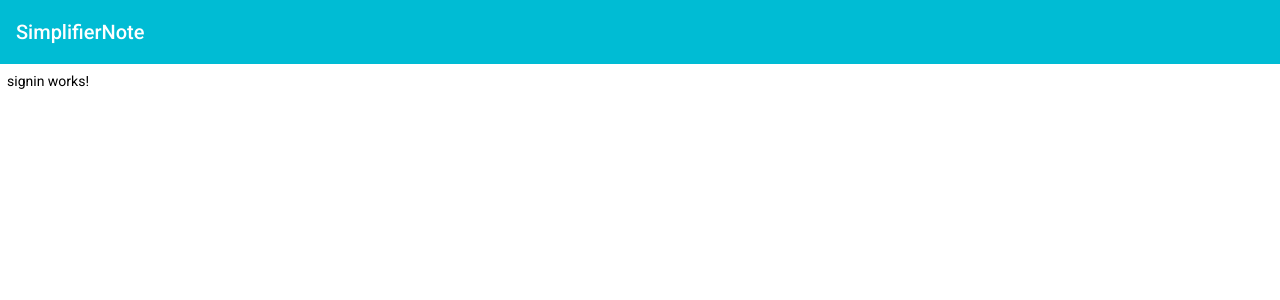
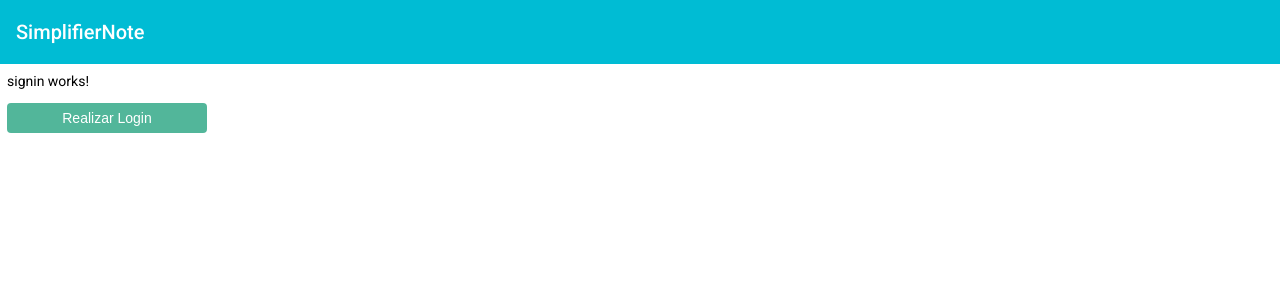
Before and after one commit to marcusmarcelino/note-simplifier, an Angular app in the folder web/: page /login in a window 1280 px wide. Shown: the top 300 px of the page. Built offline with nearby package versions, Linux system fonts and the light colour scheme.

Commit message:
added button custom

```diff
--- a/web/src/app/modules/auth/auth.module.ts
+++ b/web/src/app/modules/auth/auth.module.ts
@@ -4,6 +4,8 @@ import { CommonModule } from '@angular/common';
 import { AuthRoutingModule } from './auth-routing.module';
 import { SigninComponent } from './signin/signin.component';
 import { SignupComponent } from './signup/signup.component';
+import { AppMaterialModule } from 'src/app/shared/app-material/app-material.module';
+import { SharedModule } from 'src/app/shared/shared.module';
 
 
 @NgModule({
@@ -13,7 +15,9 @@ import { SignupComponent } from './signup/signup.component';
   ],
   imports: [
     CommonModule,
-    AuthRoutingModule
+    AuthRoutingModule,
+    AppMaterialModule,
+    SharedModule
   ]
 })
 export class AuthModule { }
--- a/web/src/app/modules/auth/signin/signin.component.html
+++ b/web/src/app/modules/auth/signin/signin.component.html
@@ -1 +1,2 @@
 <p>signin works!</p>
+<app-custom-button [title]="'Realizar Login'" (handleExec)="authenticate()"></app-custom-button>
--- a/web/src/app/modules/auth/signin/signin.component.ts
+++ b/web/src/app/modules/auth/signin/signin.component.ts
@@ -12,4 +12,7 @@ export class SigninComponent implements OnInit {
   ngOnInit(): void {
   }
 
+  authenticate() {
+    console.log('Enviar dados ao servidor');
+  }
 }
--- /dev/null
+++ b/web/src/app/shared/components/custom-button/custom-button.component.html
@@ -0,0 +1,4 @@
+<button class="btn {{buttonStyle}}" [style.fontSize]="fontSize + 'px'" [style.height]="height + 'px'"
+  [style.textAlign]="textAlign" (click)="handleExec.emit()" type="{{typeButton}}">
+  {{title}}
+</button>
--- /dev/null
+++ b/web/src/app/shared/components/custom-button/custom-button.component.ts
@@ -0,0 +1,36 @@
+import { Component, EventEmitter, Input, OnInit, Output } from '@angular/core';
+
+@Component({
+  selector: 'app-custom-button',
+  templateUrl: './custom-button.component.html',
+  styleUrls: ['./custom-button.component.scss']
+})
+export class CustomButtonComponent implements OnInit {
+  @Input('title') title: string = 'Enviar';
+  @Input('fontSize') fontSize: string = '14';
+  @Input('textAlign') textAlign: string = 'center';
+  @Input('height') height: string = '30';
+  @Input('buttonStyle') buttonStyle:
+    'button-default' |
+    'button-primary' |
+    'button-secondary' |
+    'button-info' |
+    'button-warning' |
+    'button-error' |
+    'button-light' |
+    'button-dark' = 'button-default';
+
+  @Output('handleExec') handleExec: EventEmitter<any> = new EventEmitter<any>();
+  @Input('typeButton') typeButton: 'button' | 'menu' | 'reset' | 'submit' = 'button';
+
+  constructor() { }
+
+  ngOnInit(): void {
+  }
+
+  // Para que o botão retorne algum valor é preciso carregar a função no click e o valor no emiter
+  handleExecFunc() {
+    this.handleExec.emit('Valor');
+  }
+
+}
--- a/web/src/styles.scss
+++ b/web/src/styles.scss
@@ -20,3 +20,39 @@ body { margin: 0; font-family: Roboto, "Helvetica Neue", sans-serif; }
 .mat-dialog-container {
   padding: 0 !important;
 }
+
+.btn {
+  min-width: 200px;
+  border-radius: 4px;
+  border: none;
+  cursor: pointer;
+  padding: 5px;
+}
+.btn:hover {
+  filter: brightness(1.1);
+}
+.button-default {
+  background: #52B69A;
+  color: #fff;
+}
+.button-light {
+  background: #00bfe5;
+  color: #fff;
+  font-weight: lighter;
+}
+.button-dark {
+  background: #010221;
+  color: #fff;
+}
+.button-info {
+  background: #0082c8;
+  color: #fff;
+}
+.button-warning {
+  background: #ffbd16;
+  color: #fff;
+}
+.button-error {
+  background: #ec3102;
+  color: #fff;
+}
```
Also changed, not shown: web/src/app/shared/shared.module.ts (+5 -2 lines), web/src/app/shared/components/custom-button/custom-button.component.scss (added), 1 other file (tests, documents, lock files or other folders).
